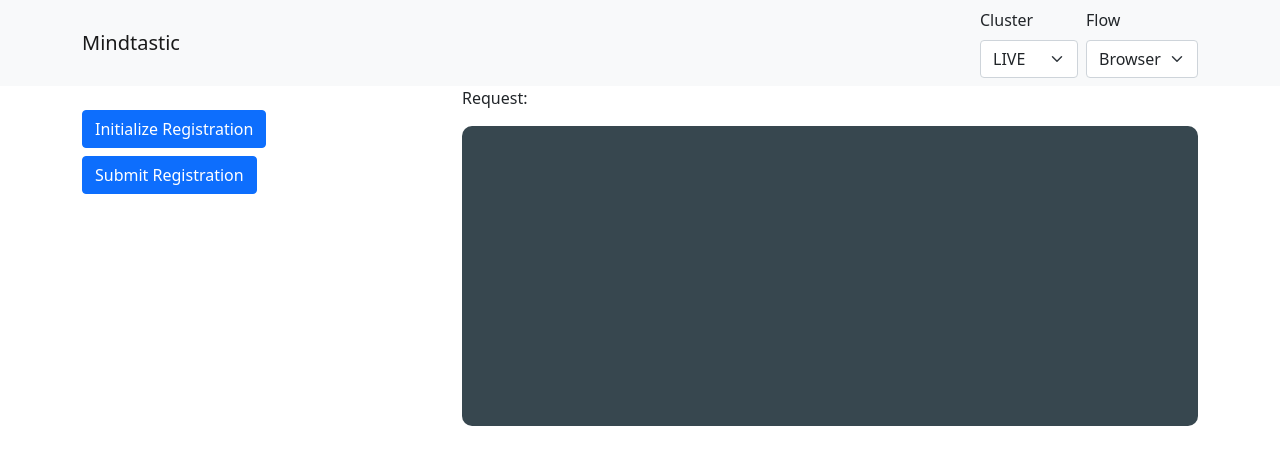
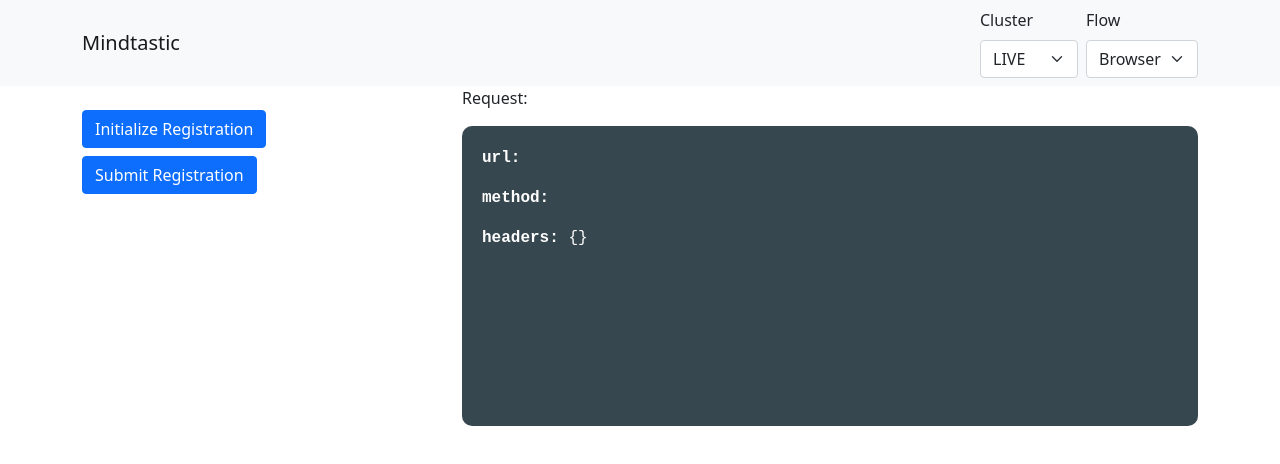
Before and after one commit to mindtastic/stagefright, a React (Vite) app: page /registration in a window 1280 px wide. Shown: the top 464 px of the page. Built offline with nearby package versions, Linux system fonts and the light colour scheme.

Commit message:
finished proxy, registration half done

```diff
--- a/package.json
+++ b/package.json
@@ -8,6 +8,7 @@
         "build": "vite build"
     },
     "dependencies": {
+        "axios": "^0.27.2",
         "bootstrap": "^5.1.3",
         "react": "^17.0.2",
         "react-bootstrap": "^2.4.0",
--- a/src/pages/RegPage.jsx
+++ b/src/pages/RegPage.jsx
@@ -1,4 +1,4 @@
-import React, { useReducer } from "react";
+import React, { useReducer, useState } from "react";
 import DisplayRequest from "../views/DisplayRequest";
 import DisplayResponse from "../views/DisplayResponse";
 import { Container, Row, Col } from "react-bootstrap";
@@ -20,14 +20,37 @@ const TestPage = (props) => {
     };
     const [req, dispatchReq] = useReducer(lineReducer, []);
 
+    const [request, setRequest] = useState({
+        url: "",
+        method: "",
+        headers: {}
+    });
+
     const initRegistration = () => {
         let url = "https://auth.api." + props.cluster + ".mindtastic.lol/self-service/registration/" + props.flow;
+        let proxyURL = "/" + props.cluster + "/self-service/registration/" + props.flow;
 
-        dispatchReq(addLineAction("URL: " + url));
+        let method = "GET";
+        let headers = {
+            Accept: "application/json"
+        }
+
+        /*
+        dispatchReq(addLineAction("URL: " + proxyURL));
         dispatchReq(addLineAction("Method: GET"));
+        dispatchReq(addLineAction("Headers:"));
+        dispatchReq(addLineAction("Accept: application/json"));
+        */
 
-        fetch("/foo").then((res) => console.log(res));
-        fetch("/dev/self-service/registration/" + props.flow).then((res) => console.log(res));
+        setRequest({ url, method, headers });
+
+        fetch(proxyURL, {
+            headers
+        })
+            .then((res) => res.json())
+            .then((res) => {
+
+            });
 
     }
 
@@ -35,10 +58,10 @@ const TestPage = (props) => {
         <Container>
             <Row>
                 <Col md={{ span: 4 }}>
-                    <Registration initHandler={initRegistration}></Registration>
+                    <Registration initHandler={() => initRegistration()}></Registration>
                 </Col>
                 <Col md={{ span: 8 }}>
-                    <DisplayRequest text={req}></DisplayRequest>
+                    <DisplayRequest request={request}></DisplayRequest>
                     <DisplayResponse></DisplayResponse>
                 </Col>
             </Row>
--- a/src/views/DisplayRequest.jsx
+++ b/src/views/DisplayRequest.jsx
@@ -14,7 +14,9 @@ const DisplayRequest = (props) => {
         <div>
             <p>Request:</p>
             <div style={style}>
-                {props.text}
+                {(Object.keys(props.request)).map((key, index) =>
+                    <p><span style={{ fontWeight: "700" }}>{key}: </span>{(typeof props.request[key] === "object" ? JSON.stringify(props.request[key]) : props.request[key])}</p>
+                )}
             </div>
         </div>
     );
--- a/vite.config.js
+++ b/vite.config.js
@@ -3,7 +3,6 @@ import { defineConfig } from 'vite'
 export default defineConfig({
     server: {
         proxy: {
-            '/foo': 'http://localhost:8000',
             '/dev': {
                 target: 'https://auth.api.dev.mindtastic.lol',
                 changeOrigin: true,
```
Also changed, not shown: 1 other file (tests, documents, lock files or other folders).
